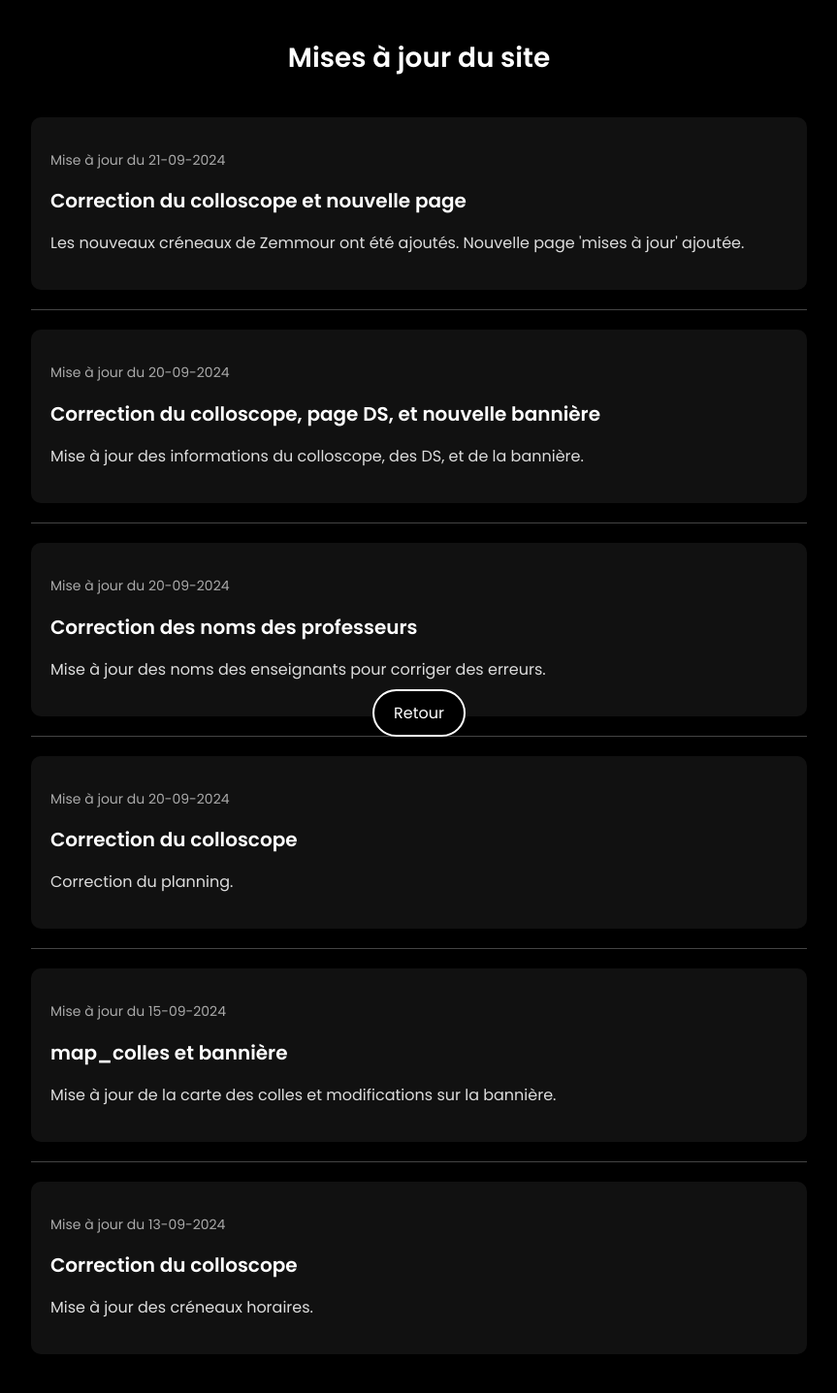
After one commit to lsamyy/colloscope, a Flask app: page /updates in a window 1280 px wide. The commit adds this page. Shown: the whole page at 97% size, without its empty margins (208-1071 px from the left). Run offline with Flask 3, Linux system fonts and the light colour scheme.

Commit message:
Zemmour + updates.html

```diff
--- a/app.py
+++ b/app.py
@@ -298,5 +298,20 @@ def afficher_planning_ds():
 def contact():
     return render_template('contact.html')
 
+@app.route('/updates')
+def updates():
+    with open(os.path.join(base_path, 'data', 'updates.json'), encoding='utf-8') as f:
+        updates_data = json.load(f)['updates']  # Ensure we're accessing the "updates" key
+
+    # Sort updates by date (newest first) and format date to DD-MM-YYYY
+    sorted_updates = sorted(updates_data, key=lambda x: x['date'], reverse=True)
+
+    for update in sorted_updates:
+        # Convert date format from YYYY-MM-DD to DD-MM-YYYY
+        update['date'] = datetime.strptime(update['date'], "%Y-%m-%d").strftime("%d-%m-%Y")
+
+    return render_template('updates.html', updates=sorted_updates)
+
+
 if __name__ == '__main__':
     app.run(debug=True)
--- a/data/map_colles.json
+++ b/data/map_colles.json
@@ -58,7 +58,7 @@
     "p1": {
         "jour": "Vendredi",
         "heure": "16:30",
-        "professeur": "A. Roullé (1e: mail ; 2e: -30min)",
+        "professeur": "A. Roullé",
         "matiere": "Philosophie",
 	"salle": "A207"
     },
@@ -72,7 +72,7 @@
     "p3": {
         "jour": "Vendredi",
         "heure": "17:30",
-        "professeur": "A. Roullé (1e: mail ; 2e: -30min)",
+        "professeur": "A. Roullé",
         "matiere": "Philosophie",
 	"salle": "A207"
     },
@@ -102,7 +102,7 @@
         "heure": "18:30",
         "professeur": "D. Zemmour",
         "matiere": "Lettres",
-	"salle": "E101"
+	"salle": "H005"
     },
     "f2": {
         "jour": "Jeudi",
--- /dev/null
+++ b/data/updates.json
@@ -0,0 +1,34 @@
+{
+    "updates": [
+        {
+            "date": "2024-09-20",
+            "title": "Correction du colloscope, page DS, et nouvelle bannière",
+            "description": "Mise à jour des informations du colloscope, des DS, et de la bannière."
+        },
+        {
+            "date": "2024-09-20",
+            "title": "Correction des noms des professeurs",
+            "description": "Mise à jour des noms des enseignants pour corriger des erreurs."
+        },
+        {
+            "date": "2024-09-20",
+            "title": "Correction du colloscope",
+            "description": "Correction du planning."
+        },
+        {
+            "date": "2024-09-15",
+            "title": "map_colles et bannière",
+            "description": "Mise à jour de la carte des colles et modifications sur la bannière."
+        },
+        {
+            "date": "2024-09-13",
+            "title": "Correction du colloscope",
+            "description": "Mise à jour des créneaux horaires."
+        },
+        {
+            "date": "2024-09-21",
+            "title": "Correction du colloscope et nouvelle page",
+            "description": "Les nouveaux créneaux de Zemmour ont été ajoutés. Nouvelle page 'mises à jour' ajoutée."
+        }
+    ]
+}
--- /dev/null
+++ b/templates/updates.html
@@ -0,0 +1,103 @@
+<!DOCTYPE html>
+<html lang="fr">
+<head>
+    <meta charset="UTF-8">
+    <meta name="viewport" content="width=device-width, initial-scale=1.0">
+    <title>Mises à jour</title>
+    <link href="https://fonts.googleapis.com/css2?family=Poppins:wght@400;600&display=swap" rel="stylesheet">
+    <style>
+        body {
+            background-color: #000000;
+            color: #ffffff;
+            font-family: 'Poppins', sans-serif;
+            margin: 0;
+            padding: 20px;
+            display: flex;
+            flex-direction: column;
+            align-items: center;
+        }
+
+        h1 {
+            margin-bottom: 40px;
+            font-size: 28px;
+            text-align: center;
+        }
+
+        .update-container {
+            width: 100%;
+            max-width: 800px;
+        }
+
+        .update-block {
+            background-color: #111111;
+            padding: 20px;
+            border-radius: 10px;
+            margin-bottom: 20px;
+            box-shadow: 0px 4px 8px rgba(0, 0, 0, 0.3);
+        }
+
+        .update-date {
+            font-size: 14px;
+            color: #aaaaaa;
+            margin-bottom: 10px;
+        }
+
+        .update-title {
+            font-size: 20px;
+            font-weight: 600;
+            margin-bottom: 10px;
+            color: #ffffff;
+        }
+
+        .update-description {
+            font-size: 16px;
+            color: #dddddd;
+        }
+
+        /* Divider between updates */
+        .update-divider {
+            border-bottom: 1px solid #444444;
+            margin: 20px 0;
+        }
+
+        /* Floating back button */
+        .float-button {
+            position: fixed;
+            bottom: 40px;
+            left: 50%;
+            transform: translateX(-50%);
+            background-color: #000000;
+            color: #ffffff;
+            border: 2px solid #ffffff;
+            padding: 10px 20px;
+            font-size: 16px;
+            border-radius: 30px;
+            cursor: pointer;
+            text-decoration: none;
+            transition: background-color 0.3s ease, color 0.3s ease;
+        }
+
+        .float-button:hover {
+            background-color: #ffffff;
+            color: #000000;
+        }
+    </style>
+</head>
+<body>
+    <h1>Mises à jour du site</h1>
+    <div class="update-container">
+        {% for update in updates %}
+        <div class="update-block">
+            <p class="update-date">Mise à jour du {{ update.date }}</p>
+            <h2 class="update-title">{{ update.title }}</h2>
+            <p class="update-description">{{ update.description }}</p>
+        </div>
+        {% if not loop.last %}
+            <div class="update-divider"></div>
+        {% endif %}
+        {% endfor %}
+    </div>
+
+    <a href="/" class="float-button">Retour</a>
+</body>
+</html>
```
Also changed, not shown: templates/index.html (+105 -13 lines).
